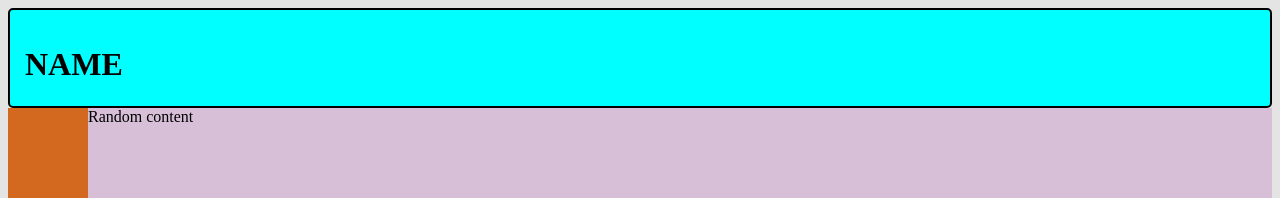
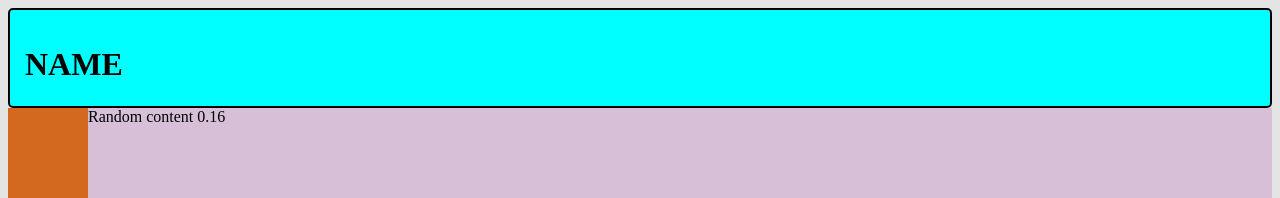
Before and after one commit to Arch1ve/logos-reddit, a React (Vite) app: page / in a window 1280 px wide. Shown: the top 198 px of the page. Built offline with nearby package versions, Linux system fonts and the light colour scheme.

Commit message:
adjust random func

```diff
--- a/src/App.tsx
+++ b/src/App.tsx
@@ -1,7 +1,8 @@
 function App() {
 
   const testFunc = () => {
-    return <div>Random content</div>
+    const randInt = Math.random().toFixed(2)
+    return <div>Random content {randInt}</div>
   }
 
   return (
```
